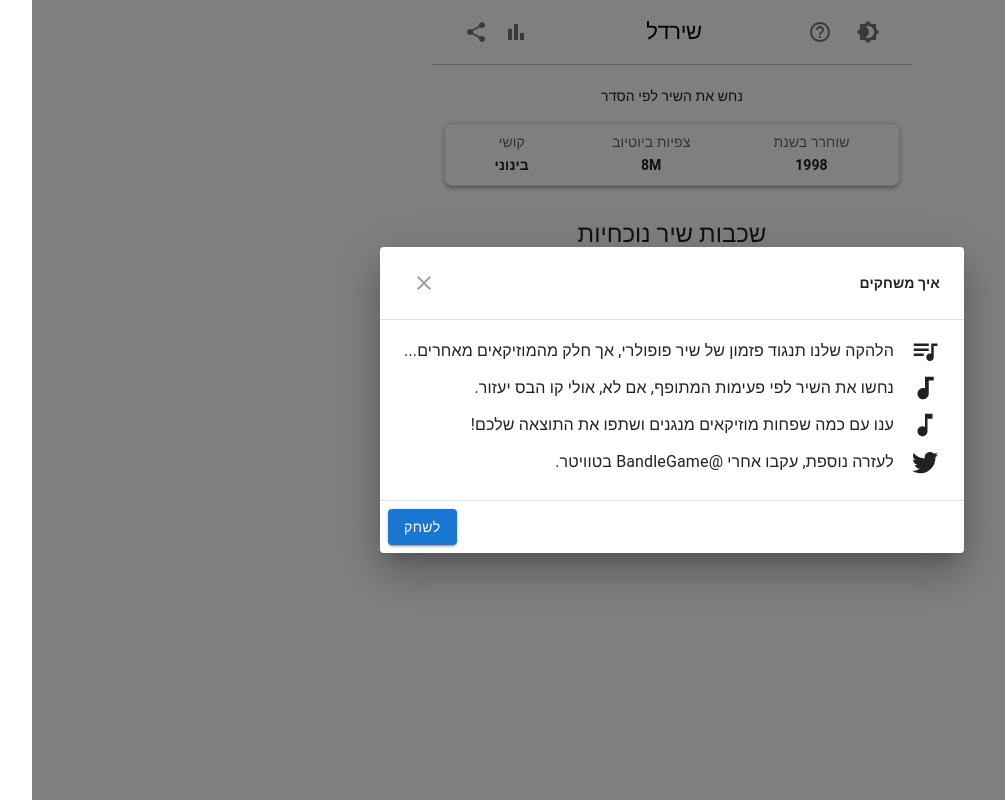
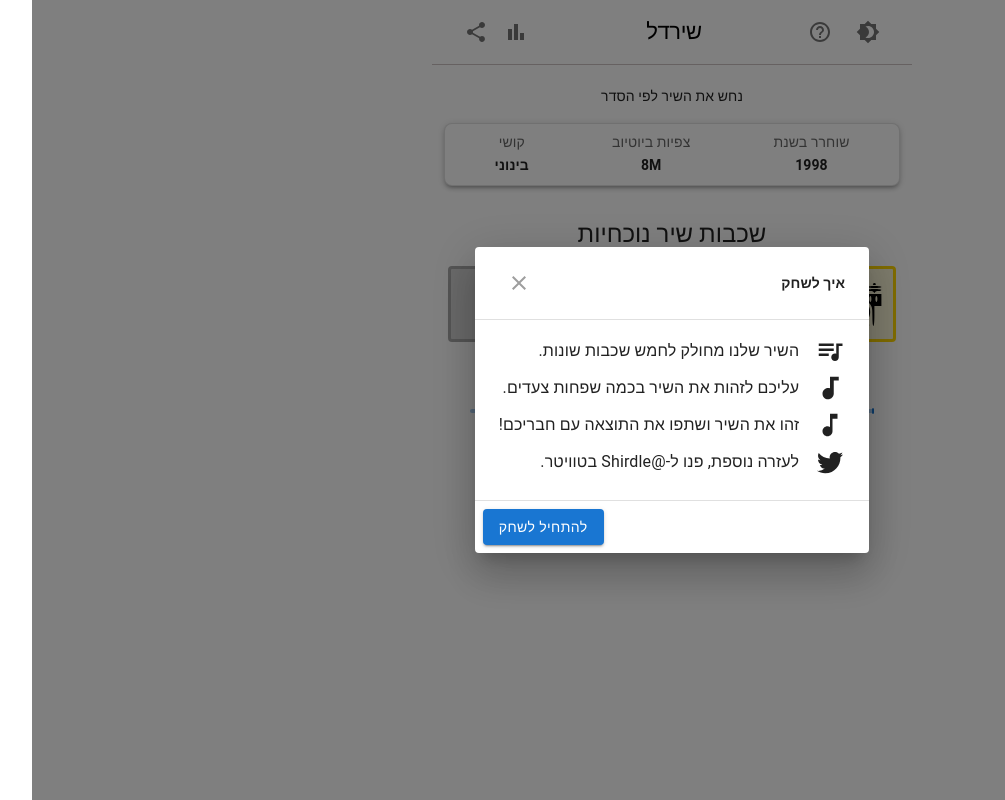
Before and after one commit to dor29494/Bandle-clone, a React (Create React App) app: page / in a window 1280 px wide. Shown: the whole page, without its empty margins (184-1189 px from the left). Built offline with nearby package versions, Linux system fonts and the light colour scheme.

Commit message:
fixing analtics + styles

```diff
--- a/package.json
+++ b/package.json
@@ -3,6 +3,7 @@
   "version": "0.1.0",
   "private": true,
   "dependencies": {
+    "@analytics/core": "^0.12.14",
     "@analytics/google-tag-manager": "^0.5.5",
     "@emotion/react": "^11.11.4",
     "@emotion/styled": "^11.11.5",
--- a/src/Components/HowToPlay/HowToPlay.js
+++ b/src/Components/HowToPlay/HowToPlay.js
@@ -13,7 +13,7 @@ function HowToPlay({ open, onClose }) {
     <Dialog open={open} onClose={onClose}>
       <DialogTitle>
         <Box display="flex" justifyContent="space-between" alignItems="center">
-          <Typography variant="h6" sx={{ [theme.breakpoints.down('sm')]: { fontSize: theme.typography.h6.fontSize } }}>איך משחקים</Typography>
+          <Typography variant="h6" sx={{ [theme.breakpoints.down('sm')]: { fontSize: theme.typography.h6.fontSize } }}>איך לשחק</Typography>
           <IconButton
             aria-label="close"
             onClick={onClose}
@@ -36,7 +36,7 @@ function HowToPlay({ open, onClose }) {
           </Grid>
           <Grid item xs>
             <Typography gutterBottom sx={{ [theme.breakpoints.down('sm')]: { fontSize: theme.typography.h6.fontSize } }}>
-              הלהקה שלנו תנגוד פזמון של שיר פופולרי, אך חלק מהמוזיקאים מאחרים...
+                השיר שלנו מחולק לחמש שכבות שונות.
             </Typography>
           </Grid>
         </Grid>
@@ -50,7 +50,7 @@ function HowToPlay({ open, onClose }) {
           </Grid>
           <Grid item xs>
             <Typography gutterBottom sx={{ [theme.breakpoints.down('sm')]: { fontSize: theme.typography.h6.fontSize } }}>
-              נחשו את השיר לפי פעימות המתופף, אם לא, אולי קו הבס יעזור.
+              עליכם לזהות את השיר בכמה שפחות צעדים.
             </Typography>
           </Grid>
         </Grid>
@@ -64,7 +64,7 @@ function HowToPlay({ open, onClose }) {
           </Grid>
           <Grid item xs>
             <Typography gutterBottom sx={{ [theme.breakpoints.down('sm')]: { fontSize: theme.typography.h6.fontSize } }}>
-              ענו עם כמה שפחות מוזיקאים מנגנים ושתפו את התוצאה שלכם!
+                זהו את השיר ושתפו את התוצאה עם חבריכם!
             </Typography>
           </Grid>
         </Grid>
@@ -78,14 +78,14 @@ function HowToPlay({ open, onClose }) {
           </Grid>
           <Grid item xs>
             <Typography gutterBottom sx={{ [theme.breakpoints.down('sm')]: { fontSize: theme.typography.h6.fontSize } }}>
-              לעזרה נוספת, עקבו אחרי @BandleGame בטוויטר.
+                לעזרה נוספת, פנו ל-@Shirdle בטוויטר.
             </Typography>
           </Grid>
         </Grid>
       </DialogContent>
       <DialogActions>
         <Button onClick={onClose} variant="contained" color="primary">
-          לשחק
+          להתחיל לשחק
         </Button>
       </DialogActions>
     </Dialog>
--- a/src/Components/LayeredAudioPlayer/LayeredAudioPlayer.js
+++ b/src/Components/LayeredAudioPlayer/LayeredAudioPlayer.js
@@ -66,11 +66,13 @@ const LayeredAudioPlayer = () => {
 
   const updateStatistics = (isSuccess) => {
     const stats = JSON.parse(localStorage.getItem('userStats')) || { 1: 0, 2: 0, 3: 0, 4: 0, 5: 0, 6: 0 };
+    console.log(failed);
     if (isSuccess) {
       stats[activeLayerIndex + 1]++;
-    } else {
-      stats[6]++;
     }
+      if(failed.state){
+        stats[6]++;
+      }
     localStorage.setItem('userStats', JSON.stringify(stats));
   };
 
--- a/src/Components/Result/Result.js
+++ b/src/Components/Result/Result.js
@@ -27,6 +27,7 @@ const Result = ({ isSuccess, song }) => {
     <Box
       display="flex"
       margin="auto"
+      gap={2}
       mt={4}
       flexDirection="column"
       justifyContent="center"
@@ -38,7 +39,7 @@ const Result = ({ isSuccess, song }) => {
           : theme.palette.primary.failureBg
       }
       borderRadius={2}
-      boxShadow={3}
+      boxShadow={`0px 3px 3px -2px rgba(0, 0, 0, 0.2), 0px 3px 4px 0px rgba(0, 0, 0, 0.14), 0px 1px 8px 0px ${theme.palette.primary.songDetailsBoxShadow}`}
       width="100%"
       maxWidth="480px"
       position="relative"
--- a/src/Components/UserStats/UserStats.js
+++ b/src/Components/UserStats/UserStats.js
@@ -65,7 +65,7 @@ function UserStats({ open, onClose }) {
                         transform: 'translateX(-50%)',
                         width: '100%',
                         textAlign: 'center',
-                        color: (stats[key] / totalGuesses) * 100 > 0 ? '#FFFFFF' : '#000000',
+                        color: (stats[key] / totalGuesses) * 100 > 50 ? '#FFFFFF' : '#000000',
                       }}
                     >
                       <Typography variant="body2" sx={{ fontSize: '0.75rem' }}>
```
Also changed, not shown: 2 other files (tests, documents, lock files or other folders).
